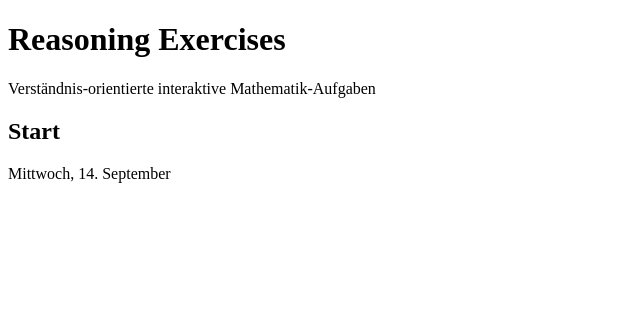
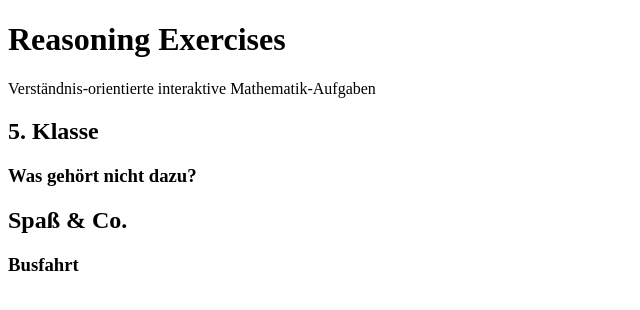
Before and after one commit to Entkenntnis/0815-mathe, a Next.js app: page / in a window 1280 px wide. Shown: the top 310 px of the page, without its empty margins (0-640 px from the left). Built offline with nearby package versions, Linux system fonts and the light colour scheme.

Commit message:
fixes #17

```diff
--- a/src/components/Exercise.tsx
+++ b/src/components/Exercise.tsx
@@ -28,7 +28,7 @@ export function Exercise({ onClose, id }: ExerciseProps) {
   return (
     <>
       <Head>
-        <title>0815 Mathe - {data.title}</title>
+        <title>{data.title} - Reasoning Exercise</title>
       </Head>
       <div>
         <div className="max-w-[580px] mx-auto relative">
@@ -44,7 +44,7 @@ export function Exercise({ onClose, id }: ExerciseProps) {
             />
           </div>
           <h1 className="mt-5 text-2xl font-bold mx-3">{data.title}</h1>
-          <p className="mx-3 mt-3 text-gray-500 text-sm">{data.dateText}</p>
+          <p className="mx-3 mt-3 text-gray-500 text-sm">{data.category}</p>
           <div className="mx-3 mt-6 [&>p]:my-4 [&>img]:mx-auto [&>img]:my-4">
             {data.text}
           </div>
--- a/src/components/Main.tsx
+++ b/src/components/Main.tsx
@@ -1,7 +1,7 @@
 import clsx from 'clsx'
 import Head from 'next/head'
 import { useState } from 'react'
-import { exercisesData } from '../data/exercises'
+import { ExerciseData, exercisesData } from '../data/exercises'
 
 import { Exercise } from './Exercise'
 
@@ -23,10 +23,24 @@ export default function Main() {
     )
   }
 
-  const exDate = exercisesData.slice(0)
-  exDate.sort((a, b) => a.date - b.date)
-  const toShow = exDate.slice(0, doneExercises.length + 1)
-  toShow.reverse()
+  function renderExercise(exercise: ExerciseData) {
+    return (
+      <div
+        key={exercise.id}
+        className={clsx(
+          'mx-3 border  rounded p-2 cursor-pointer mt-6',
+          doneExercises.includes(exercise.id)
+            ? 'border-gray-300'
+            : 'border-blue-800 hover:bg-blue-50'
+        )}
+        onClick={() => {
+          setActiveExercise(exercise.id)
+        }}
+      >
+        <h3 className="text-lg">{exercise.title}</h3>
+      </div>
+    )
+  }
 
   return (
     <>
@@ -41,25 +55,14 @@ export default function Main() {
           <p className="mx-3">
             Verständnis-orientierte interaktive Mathematik-Aufgaben
           </p>
-          {toShow.map((exercise) => (
-            <div
-              key={exercise.id}
-              className={clsx(
-                'mx-3 border  rounded p-2 cursor-pointer mt-8',
-                doneExercises.includes(exercise.id)
-                  ? 'border-gray-300'
-                  : 'border-blue-800 hover:bg-blue-50'
-              )}
-              onClick={() => {
-                setActiveExercise(exercise.id)
-              }}
-            >
-              <h2 className="text-lg mb-2 underline">{exercise.title}</h2>
-              <p className="whitespace-nowrap text-ellipsis overflow-hidden text-gray-400">
-                {exercise.dateText}
-              </p>
-            </div>
-          ))}
+          <h2 className="mx-3 mt-10 text-xl font-bold">5. Klasse</h2>
+          {exercisesData
+            .filter((e) => e.category == '5. Klasse')
+            .map((exercise) => renderExercise(exercise))}
+          <h2 className="mx-3 mt-10 text-xl font-bold">Spaß &amp; Co.</h2>
+          {exercisesData
+            .filter((e) => e.category == 'Spaß & Co.')
+            .map((exercise) => renderExercise(exercise))}
         </div>
       </div>
     </>
--- a/src/data/exercises.tsx
+++ b/src/data/exercises.tsx
@@ -1,14 +1,43 @@
-interface ExerciseData {
+export interface ExerciseData {
   id: number
   title: string
   words: string[]
   solutions: string[]
   text: JSX.Element
-  dateText: string
-  date: number
+  category: '5. Klasse' | 'Spaß & Co.'
 }
 
 export const exercisesData: ExerciseData[] = [
+  {
+    id: 1,
+    title: 'Busfahrt',
+    words: [
+      'Die',
+      'Busfahrerin',
+      'ist',
+      '32',
+      'Jahre',
+      'alt',
+      '18',
+      'Im',
+      'Bus',
+      'befinden',
+      'sich',
+      'Personen',
+      '42',
+    ],
+    solutions: ['Die Busfahrerin ist 32 Jahre alt'],
+    text: (
+      <>
+        <p>
+          Ein 32-jährige Busfahrerin startet mit einem leeren Bus. An der ersten
+          Haltestelle steigen 30 Personen ein, an der zweiten Haltestelle
+          steigen 12 Personen aus. Wie alt ist die Busfahrerin?
+        </p>
+      </>
+    ),
+    category: 'Spaß & Co.',
+  },
   {
     id: 2,
     title: 'Was gehört nicht dazu?',
@@ -34,66 +63,15 @@ export const exercisesData: ExerciseData[] = [
     ],
     text: (
       <>
-        <p>
-          Ich habe heute der Klasse dieses Bild gezeigt und gefragt: Welches
-          Muster gehört nicht dazu? Begründe deine Antwort.
-        </p>
+        <p>Betrachte folgende 4 Muster:</p>
         <img
           src="/6.1.A1.Image.2-4.png"
           className="h-[300px]"
           alt="vier muster"
         />
-        <p>
-          Kein einziger hat Muster D gewählt! Obwohl das für die
-          Unterrichtsstunde eigentlich die wichtige Antwort wäre. Und das
-          traurig: Sie hatten dafür auch gute Gründe nennen können. Was denkst
-          du welches Muster nicht dazu passt?
-        </p>
+        <p>Welches Muster passt nicht dazu und warum?</p>
       </>
     ),
-    dateText: 'Freitag, 16. September',
-    date: 20220916,
-  },
-  {
-    id: 1,
-    title: 'Start',
-    words: [
-      'Die',
-      'Busfahrerin',
-      'ist',
-      '32',
-      'Jahre',
-      'alt',
-      '18',
-      'Im',
-      'Bus',
-      'befinden',
-      'sich',
-      'Personen',
-      '42',
-    ],
-    solutions: ['Die Busfahrerin ist 32 Jahre alt'],
-    text: (
-      <>
-        <p>
-          Wieder ein neues Schuljahr - und wieder ein ganzes Jahr lang sinnvolle
-          Aufgaben für den Unterricht ausdenken, arrrg.
-        </p>
-        <p>
-          Das fängt ja schon mal gut an. Ich sitze seit Stunden an der ersten
-          Mathestunde morgen und kann mich einfach nicht konzentrieren. Meine
-          Gedanken schweifen immer wieder zu dieser unsinningen Aufgabe ab, die
-          ich nicht im Unterricht verwenden kann. Aber irgendwie witzig ist sie
-          schon, ich wäre gespannt wie viele das richtig beantworten könnten:
-        </p>
-        <p>
-          Ein 32-jährige Busfahrerin startet mit einem leeren Bus. An der ersten
-          Haltestelle steigen 30 Personen ein, an der zweiten Haltestelle
-          steigen 12 Personen aus. Wie alt ist die Busfahrerin?
-        </p>
-      </>
-    ),
-    dateText: 'Mittwoch, 14. September',
-    date: 20220914,
+    category: '5. Klasse',
   },
 ]
```
